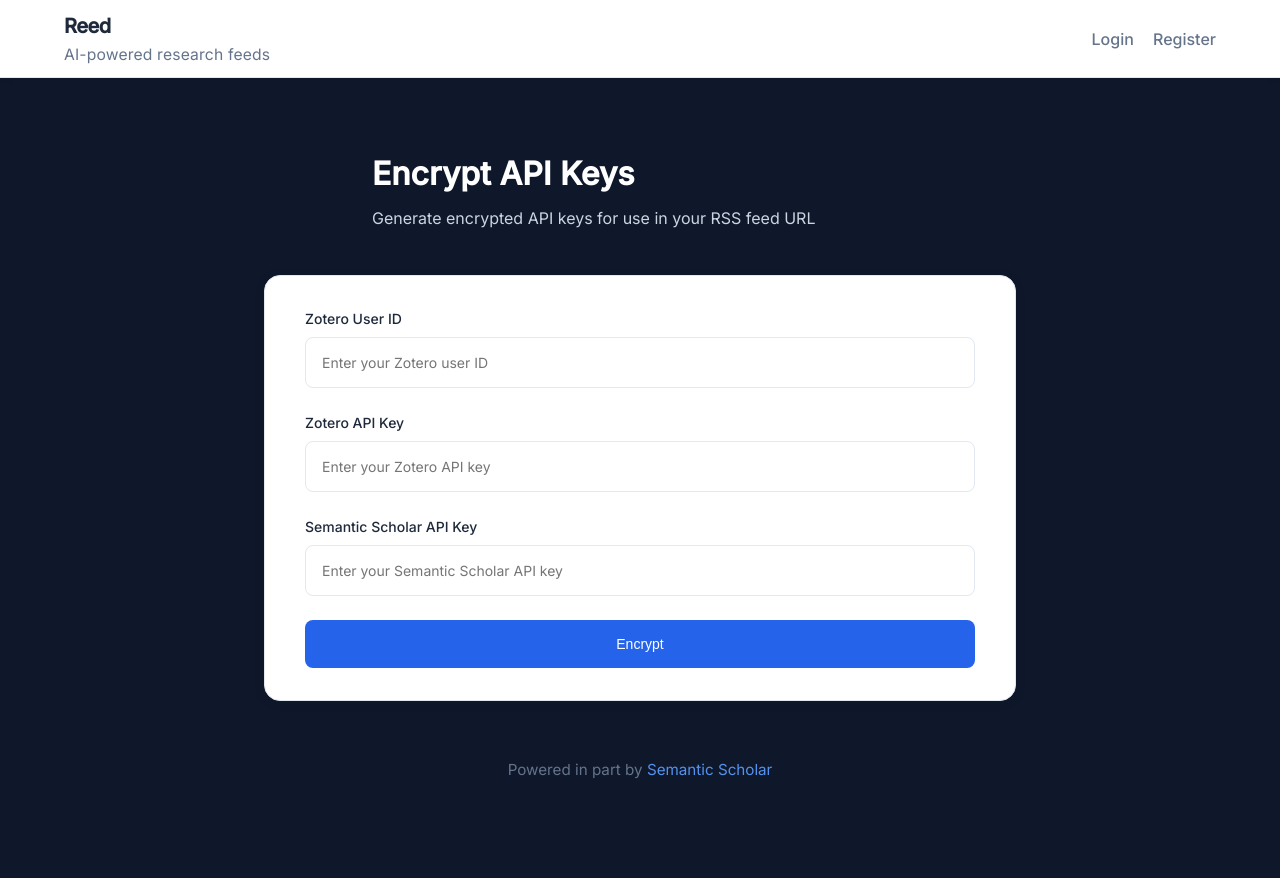
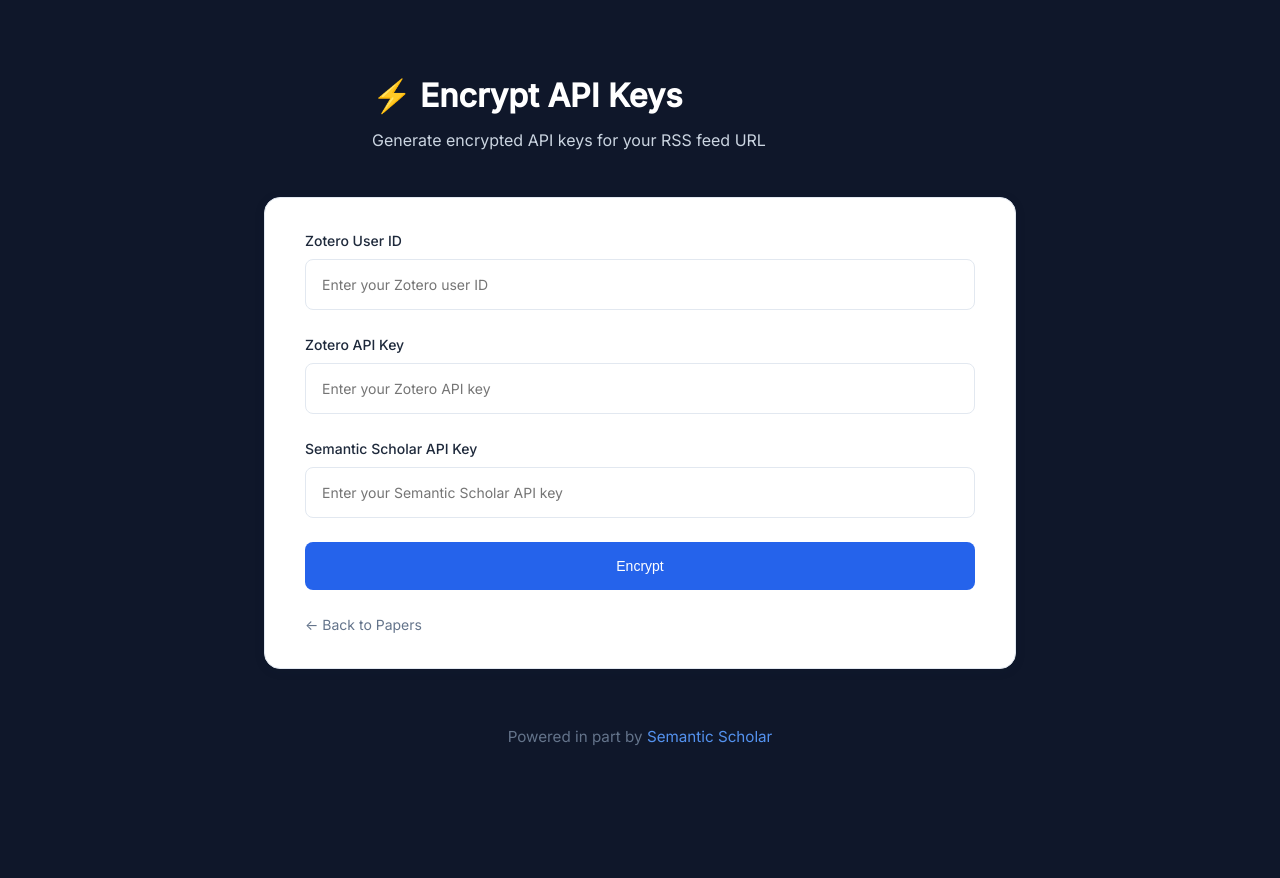
Before and after one commit to noelkronenberg/reed, a Flask app: page /build-feed in a window 1280 px wide. After the commit the page ends 745 px from the top, so only its background shows below. Run offline with Flask 3, Linux system fonts and the light colour scheme; parts of the project's set-up code (start-up, migrations or seed data) failed here and were passed over.

Commit message:
made feed builder more coherent

```diff
--- a/api/templates/build_feed.html
+++ b/api/templates/build_feed.html
@@ -1,13 +1,23 @@
-{% extends "base.html" %}
-
-{% block content %}
+<!DOCTYPE html>
+<html lang="en">
+<head>
+    <meta charset="UTF-8">
+    <meta name="viewport" content="width=device-width, initial-scale=1.0">
+    <title>Encrypt API Keys</title>
+    <link rel="preconnect" href="https://fonts.googleapis.com">
+    <link rel="preconnect" href="https://fonts.gstatic.com" crossorigin>
+    <link href="https://fonts.googleapis.com/css2?family=Inter:wght@400;500&display=swap" rel="stylesheet">
+    <link rel="stylesheet" href="{{ url_for('static', filename='css/styles.css') }}">
+</head>
+<body>
     <div class="page-bg">
         <div class="main-header">
             <div class="main-header-title">
+                <span class="icon">⚡</span>
                 <span>Encrypt API Keys</span>
             </div>
             <div class="main-header-subtitle">
-            Generate encrypted API keys for use in your RSS feed URL
+                Generate encrypted API keys for your RSS feed URL
             </div>
         </div>
         <div class="feed-card">
@@ -35,6 +45,8 @@
             {% endif %}
 
             {% include '_flash_messages.html' %}
+
+            <a href="{{ url_for('index') }}" class="back-link">← Back to Papers</a>
         </div>
         <footer class="footer-menu">
             <div class="footer-content">
@@ -42,4 +54,5 @@
             </div>
         </footer>
     </div>
-{% endblock %}
+</body>
+</html>
```
Lines whose indentation alone changed are shown as unchanged.
